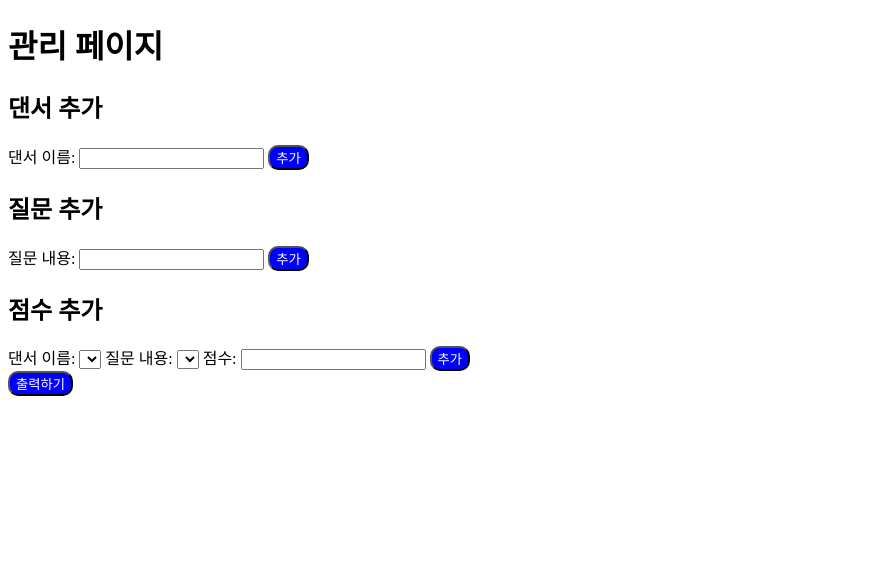
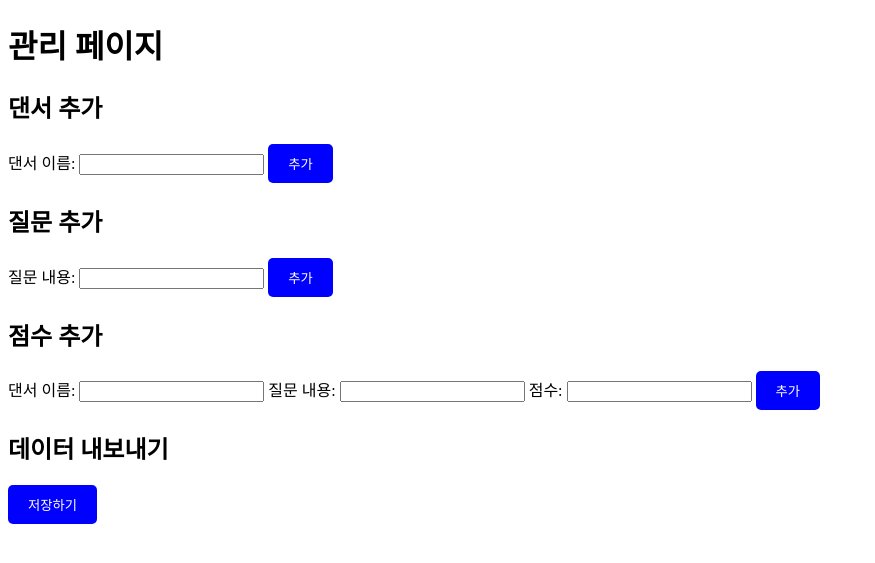
Before and after one commit to jinheyopp123/simsa-program, a Flask app: page /manage in a window 1280 px wide. Shown: the top 563 px of the page, without its empty margins (0-875 px from the left). Run offline with Flask 3, Linux system fonts and the light colour scheme; lists and menus that the app fills with data are empty.

Commit message:
Update manage.html

```diff
--- a/templates/manage.html
+++ b/templates/manage.html
@@ -1,48 +1,49 @@
 <!DOCTYPE html>
-<html lang="en">
+<html lang="ko">
 <head>
     <meta charset="UTF-8">
-    <meta name="viewport" content="width=device-width, initial-scale=1.0">
-    <title>관리 페이지</title>
+    <title>관리</title>
+    <style>
+        button {
+            border-radius: 5px;
+            background-color: blue;
+            color: white;
+            padding: 10px 20px;
+            border: none;
+        }
+    </style>
 </head>
 <body>
     <h1>관리 페이지</h1>
 
-    <form method="POST" action="{{ url_for('manage') }}">
     <h2>댄서 추가</h2>
+    <form method="POST">
         <label for="dancer_name">댄서 이름:</label>
         <input type="text" id="dancer_name" name="dancer_name" required>
-        <button type="submit" name="add_dancer" style="border-radius: 10px; background-color: blue; color: white;">추가</button>
+        <button type="submit" name="add_dancer">추가</button>
     </form>
 
-    <form method="POST" action="{{ url_for('manage') }}">
     <h2>질문 추가</h2>
+    <form method="POST">
         <label for="question_content">질문 내용:</label>
         <input type="text" id="question_content" name="question_content" required>
-        <button type="submit" name="add_question" style="border-radius: 10px; background-color: blue; color: white;">추가</button>
+        <button type="submit" name="add_question">추가</button>
     </form>
 
-    <form method="POST" action="{{ url_for('manage') }}">
     <h2>점수 추가</h2>
+    <form method="POST">
         <label for="dancer_name">댄서 이름:</label>
-        <select id="dancer_name" name="dancer_name" required>
-            {% for dancer in dancers %}
-                <option value="{{ dancer.name }}">{{ dancer.name }}</option>
-            {% endfor %}
-        </select>
+        <input type="text" id="dancer_name" name="dancer_name" required>
         <label for="question_content">질문 내용:</label>
-        <select id="question_content" name="question_content" required>
-            {% for question in questions %}
-                <option value="{{ question.content }}">{{ question.content }}</option>
-            {% endfor %}
-        </select>
+        <input type="text" id="question_content" name="question_content" required>
         <label for="score">점수:</label>
         <input type="number" id="score" name="score" required>
-        <button type="submit" name="add_score" style="border-radius: 10px; background-color: blue; color: white;">추가</button>
+        <button type="submit" name="add_score">추가</button>
     </form>
 
-    <form method="POST" action="{{ url_for('manage') }}">
-        <button type="submit" name="export" style="border-radius: 10px; background-color: blue; color: white;">출력하기</button>
+    <h2>데이터 내보내기</h2>
+    <form method="POST">
+        <button type="submit" name="export">저장하기</button>
     </form>
 
     {% with messages = get_flashed_messages() %}
```
Lines whose indentation alone changed are shown as unchanged.
